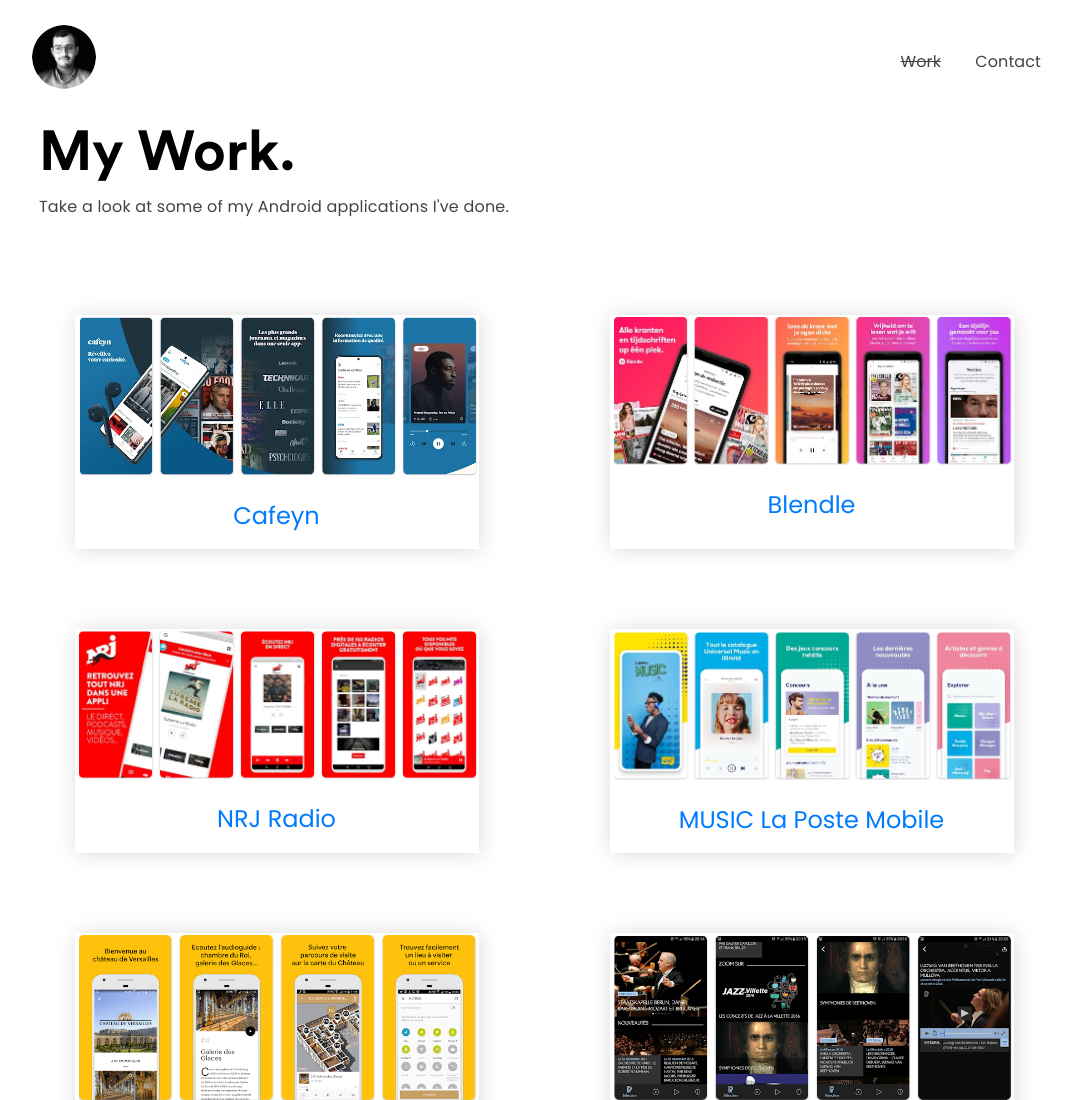
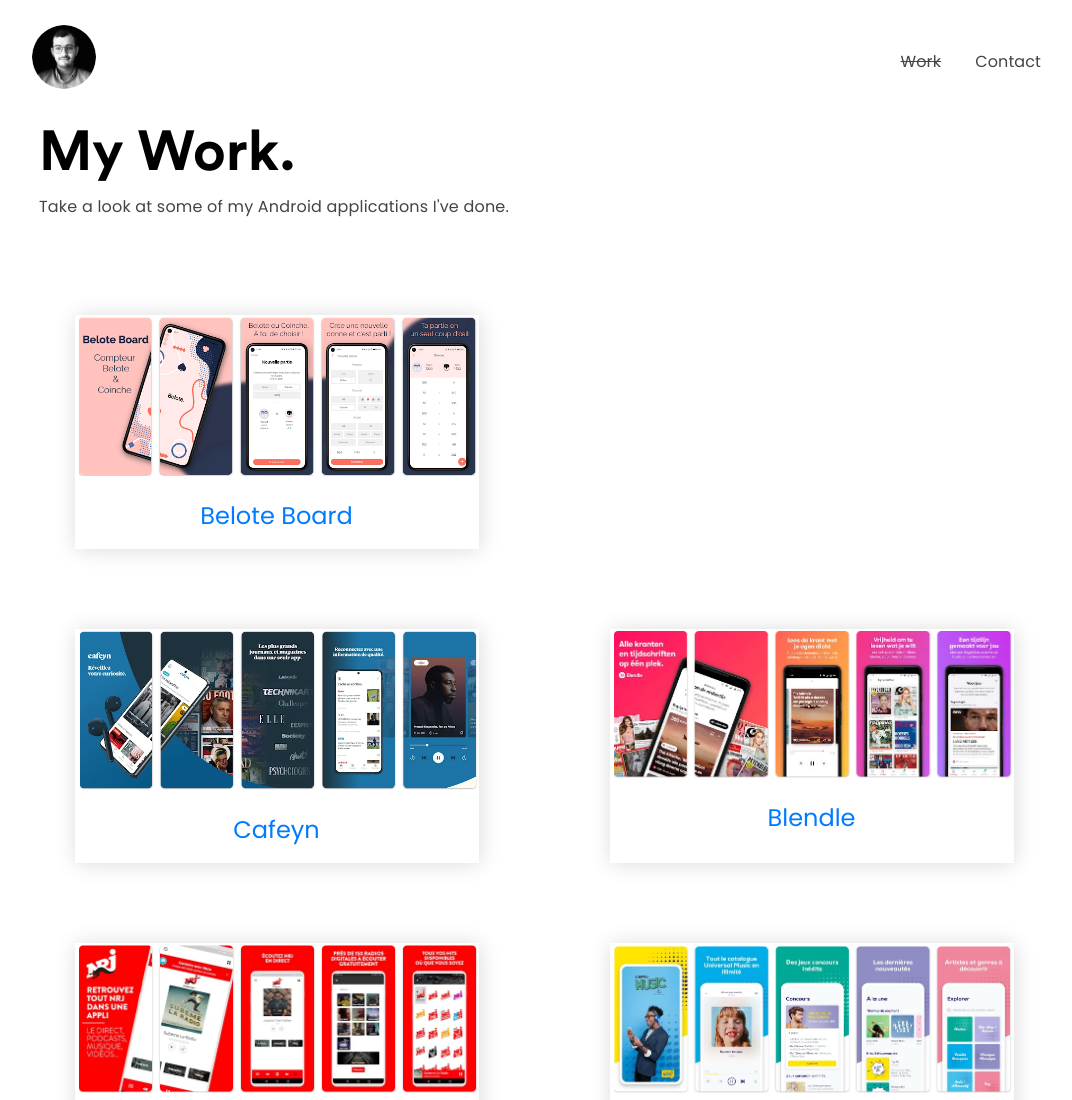
Before and after one commit to Smessara/Smessara.github.io, a plain HTML site: page work.html in a window 1280 px wide. Shown: the top 1100 px of the page, without its empty margins (96-1168 px from the left). Drawn offline with nearby package versions, Linux system fonts and the light colour scheme.

Commit message:
Add Belote Board app into work section

```diff
--- a/work.html
+++ b/work.html
@@ -51,7 +51,17 @@
             </div>
         </div>
         <!--Content-->
-        <div class="animated bounceInUp delay-1s">
+        <div class="animated bounceInUp delay-1s" id="row-4">
+            <div class="row work-double-row" id="row-3">
+                <div class="col-md-6 col-sm-12  bounceInLeft delay-3s">
+                    <a href="https://play.google.com/store/apps/details?id=com.sm.beloteboard&gl=FR">
+                        <div class="work-hero-card">
+                            <img class="work-card-hero-img" src="assets/img/work/belote_board.png">
+                            <div id="work-text">Belote Board</div>
+                        </div>
+                    </a>
+                </div>
+            </div>
             <div class="row work-double-row">
                 <div class="col-md-6 col-sm-12  bounceInLeft delay-3s">
                     <a href="https://play.google.com/store/apps/details?id=fr.lekiosque&hl=fr&gl=US">
@@ -70,7 +80,7 @@
                     </a>
                 </div>
             </div>
-            <div class="row work-double-row" id="row-3">
+            <div class="row work-double-row" id="row-2">
                 <div class="col-md-6 col-sm-12  bounceInLeft delay-3s">
                     <a href="https://play.google.com/store/apps/details?id=fr.redshift.nrj&hl=fr&gl=US">
                         <div class="work-hero-card">
@@ -88,7 +98,7 @@
                     </a>
                 </div>
             </div>
-            <div class="row work-double-row" id="row-3">
+            <div class="row work-double-row" id="row-1">
                 <div class="col-md-6 col-sm-12  bounceInLeft delay-3s">
                     <a href="https://play.google.com/store/apps/details?id=com.sycomore.chateaudeversaille.activity&hl=fr&gl=US">
                         <div class="work-hero-card">
```
Also changed, not shown: assets/img/work/belote_board.png (added), assets/img/work/louis_vuitton.png (added).
